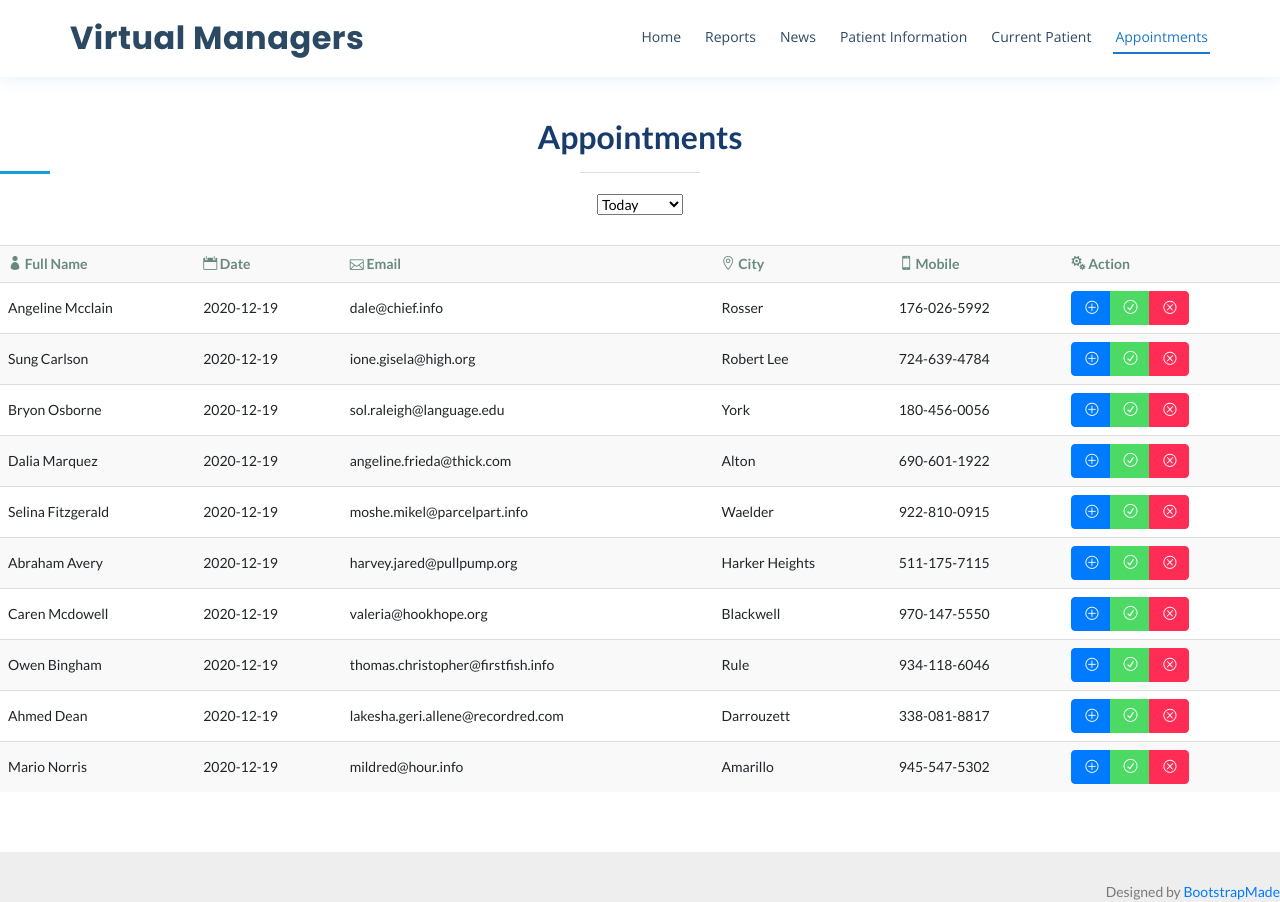
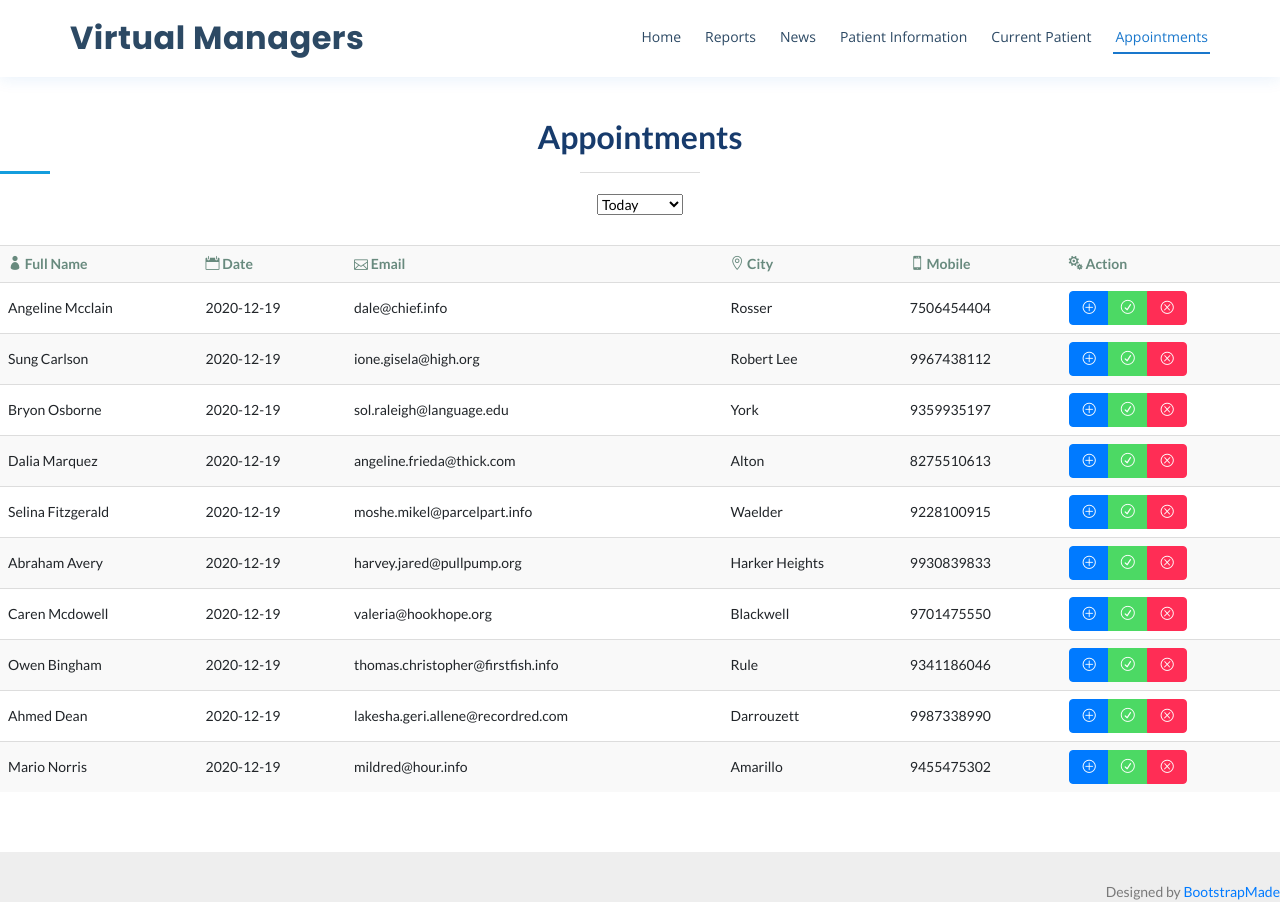
Before and after one commit to varad-more/Final-Year-Project, a Django app: template dashboard/medibot/templates/appointments.html in a window 1280 px wide. Shown: the part 41-943 px from the top of the page. Run offline with Django 3.2, Linux system fonts and the light colour scheme; the template is opened without the code that fills it, so the values that code supplies are empty; some libraries are stand-ins or nearby versions.

Commit message:
Modified appointments

```diff
--- a/dashboard/medibot/templates/appointments.html
+++ b/dashboard/medibot/templates/appointments.html
@@ -105,7 +105,7 @@
             <td>2020-12-19</td>
             <td>dale@chief.info</td>
             <td>Rosser</td>
-            <td>176-026-5992</td>
+            <td>7506454404</td>
             <td>
               <div class="btn-group">
                 <a class="btn btn-primary" href="#"><i class="icon_plus_alt2"></i></a>
@@ -119,7 +119,7 @@
             <td>2020-12-19</td>
             <td>ione.gisela@high.org</td>
             <td>Robert Lee</td>
-            <td>724-639-4784</td>
+            <td>9967438112</td>
             <td>
               <div class="btn-group">
                 <a class="btn btn-primary" href="#"><i class="icon_plus_alt2"></i></a>
@@ -133,7 +133,7 @@
             <td>2020-12-19</td>
             <td>sol.raleigh@language.edu</td>
             <td>York</td>
-            <td>180-456-0056</td>
+            <td>9359935197</td>
             <td>
               <div class="btn-group">
                 <a class="btn btn-primary" href="#"><i class="icon_plus_alt2"></i></a>
@@ -147,7 +147,7 @@
             <td>2020-12-19</td>
             <td>angeline.frieda@thick.com</td>
             <td>Alton</td>
-            <td>690-601-1922</td>
+            <td>8275510613</td>
             <td>
               <div class="btn-group">
                 <a class="btn btn-primary" href="#"><i class="icon_plus_alt2"></i></a>
@@ -161,7 +161,7 @@
             <td>2020-12-19</td>
             <td>moshe.mikel@parcelpart.info</td>
             <td>Waelder</td>
-            <td>922-810-0915</td>
+            <td>9228100915</td>
             <td>
               <div class="btn-group">
                 <a class="btn btn-primary" href="#"><i class="icon_plus_alt2"></i></a>
@@ -175,7 +175,7 @@
             <td>2020-12-19</td>
             <td>harvey.jared@pullpump.org</td>
             <td>Harker Heights</td>
-            <td>511-175-7115</td>
+            <td>9930839833</td>
             <td>
               <div class="btn-group">
                 <a class="btn btn-primary" href="#"><i class="icon_plus_alt2"></i></a>
@@ -189,7 +189,7 @@
             <td>2020-12-19</td>
             <td>valeria@hookhope.org</td>
             <td>Blackwell</td>
-            <td>970-147-5550</td>
+            <td>9701475550</td>
             <td>
               <div class="btn-group">
                 <a class="btn btn-primary" href="#"><i class="icon_plus_alt2"></i></a>
@@ -203,7 +203,7 @@
             <td>2020-12-19</td>
             <td>thomas.christopher@firstfish.info</td>
             <td>Rule</td>
-            <td>934-118-6046</td>
+            <td>9341186046</td>
             <td>
               <div class="btn-group">
                 <a class="btn btn-primary" href="#"><i class="icon_plus_alt2"></i></a>
@@ -217,7 +217,7 @@
             <td>2020-12-19</td>
             <td>lakesha.geri.allene@recordred.com</td>
             <td>Darrouzett</td>
-            <td>338-081-8817</td>
+            <td>9987338990</td>
             <td>
               <div class="btn-group">
                 <a class="btn btn-primary" href="#"><i class="icon_plus_alt2"></i></a>
@@ -231,7 +231,7 @@
             <td>2020-12-19</td>
             <td>mildred@hour.info</td>
             <td>Amarillo</td>
-            <td>945-547-5302</td>
+            <td>9455475302</td>
             <td>
               <div class="btn-group">
 
```
